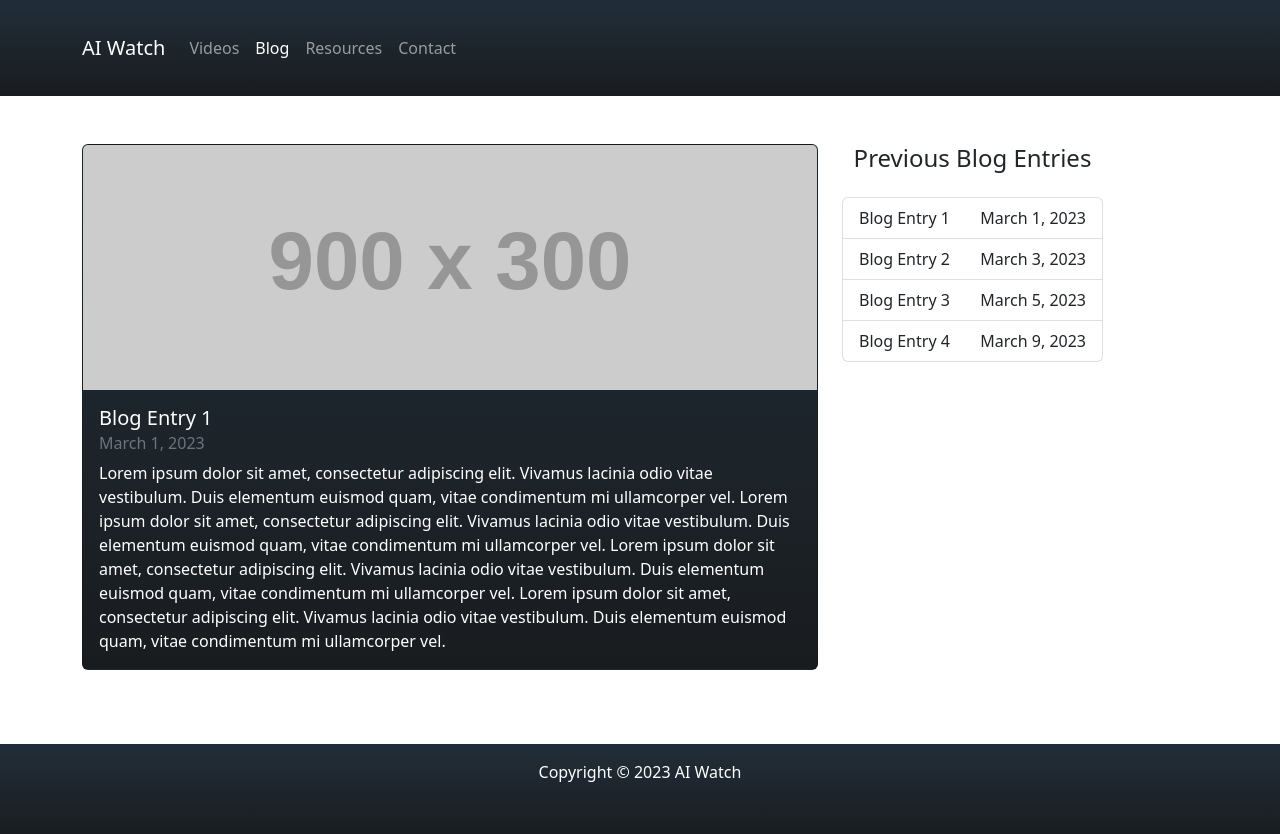
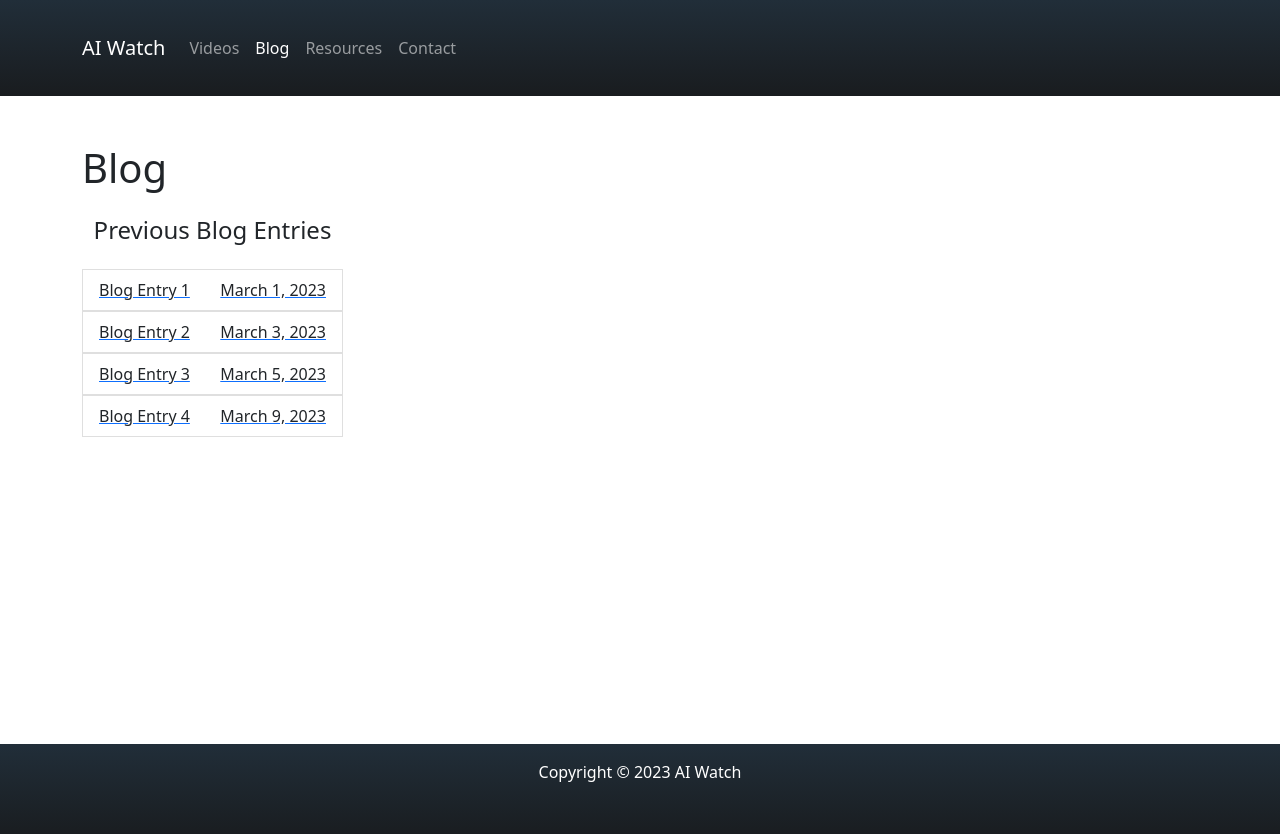
Before and after one commit to dstock3/aiwatch, a React (Create React App) app: page /blog in a window 1280 px wide. Shown: the top 834 px of the page. Built offline with nearby package versions, Linux system fonts and the light colour scheme.

Commit message:
working on adding urls for each blog.

```diff
--- a/src/AppRouter.js
+++ b/src/AppRouter.js
@@ -6,6 +6,7 @@ import Videos from './components/pages/Videos';
 import Blog from './components/pages/Blog';
 import Resources from './components/pages/Resources';
 import Contact from './components/pages/Contact';
+import BlogHome from './components/pages/BlogHome';
 
 const AppRouter = () => {
     return (
@@ -19,15 +20,22 @@ const AppRouter = () => {
                 <PageContainer Page={Videos} />}
             />
 
-            <Route path="/blog" element={
-                <PageContainer Page={Blog} />}
+            <Route path="/blog"element={
+                <PageContainer Page={BlogHome} />}
             />
+
             <Route path="/resources" element={
                 <PageContainer Page={Resources} />}
             />
+
             <Route path="/contact" element={
                 <PageContainer Page={Contact} />}
             />
+            <Route path="/blog/:blogId" element={
+                <PageContainer Page={(props) =>
+                    <Blog blogId={props.params.blogId} />}
+                />
+            }/>
         </Routes>
       </Router>
     );
--- a/src/components/pages/Blog.js
+++ b/src/components/pages/Blog.js
@@ -1,83 +1,69 @@
-import React, { useState } from 'react';
+import React from 'react';
 import { Container, Row, Col, Card } from 'react-bootstrap';
 import BlogList from '../sections/BlogList';
 import { Helmet } from 'react-helmet';
+import blogs from '../../data/blogs';
+import { useParams } from 'react-router-dom';
 
 const Blog = () => {
-  const blogs = [
-    { title: 'Blog Entry 1',
-      date: 'March 1, 2023',
-      text: 'Lorem ipsum dolor sit amet, consectetur adipiscing elit. Vivamus lacinia odio vitae vestibulum. Duis elementum euismod quam, vitae condimentum mi ullamcorper vel. Lorem ipsum dolor sit amet, consectetur adipiscing elit. Vivamus lacinia odio vitae vestibulum. Duis elementum euismod quam, vitae condimentum mi ullamcorper vel. Lorem ipsum dolor sit amet, consectetur adipiscing elit. Vivamus lacinia odio vitae vestibulum. Duis elementum euismod quam, vitae condimentum mi ullamcorper vel. Lorem ipsum dolor sit amet, consectetur adipiscing elit. Vivamus lacinia odio vitae vestibulum. Duis elementum euismod quam, vitae condimentum mi ullamcorper vel.',
-      img: 'https://via.placeholder.com/900x300',
-      tags: ['tag1', 'tag2', 'tag3']
-    },
-    { title: 'Blog Entry 2',
-      date: 'March 3, 2023',
-      text: 'Lorem ipsum dolor sit amet, consectetur adipiscing elit. Vivamus lacinia odio vitae vestibulum. Duis elementum euismod quam, vitae condimentum mi ullamcorper vel. Lorem ipsum dolor sit amet, consectetur adipiscing elit. Vivamus lacinia odio vitae vestibulum. Duis elementum euismod quam, vitae condimentum mi ullamcorper vel. Lorem ipsum dolor sit amet, consectetur adipiscing elit. Vivamus lacinia odio vitae vestibulum. Duis elementum euismod quam, vitae condimentum mi ullamcorper vel. Lorem ipsum dolor sit amet, consectetur adipiscing elit. Vivamus lacinia odio vitae vestibulum. Duis elementum euismod quam, vitae condimentum mi ullamcorper vel.',
-      img: 'https://via.placeholder.com/900x300',
-      tags: ['tag4', 'tag5', 'tag6']
-    },
-    { title: 'Blog Entry 3',
-      date: 'March 5, 2023',
-      text: 'Lorem ipsum dolor sit amet, consectetur adipiscing elit. Vivamus lacinia odio vitae vestibulum. Duis elementum euismod quam, vitae condimentum mi ullamcorper vel. Lorem ipsum dolor sit amet, consectetur adipiscing elit. Vivamus lacinia odio vitae vestibulum. Duis elementum euismod quam, vitae condimentum mi ullamcorper vel. Lorem ipsum dolor sit amet, consectetur adipiscing elit. Vivamus lacinia odio vitae vestibulum. Duis elementum euismod quam, vitae condimentum mi ullamcorper vel. Lorem ipsum dolor sit amet, consectetur adipiscing elit. Vivamus lacinia odio vitae vestibulum. Duis elementum euismod quam, vitae condimentum mi ullamcorper vel.',
-      img: 'https://via.placeholder.com/900x300',
-      tags: ['tag7', 'tag8', 'tag9']
-    },
-    { title: 'Blog Entry 4',
-      date: 'March 9, 2023',
-      text: 'Lorem ipsum dolor sit amet, consectetur adipiscing elit. Vivamus lacinia odio vitae vestibulum. Duis elementum euismod quam, vitae condimentum mi ullamcorper vel. Lorem ipsum dolor sit amet, consectetur adipiscing elit. Vivamus lacinia odio vitae vestibulum. Duis elementum euismod quam, vitae condimentum mi ullamcorper vel. Lorem ipsum dolor sit amet, consectetur adipiscing elit. Vivamus lacinia odio vitae vestibulum. Duis elementum euismod quam, vitae condimentum mi ullamcorper vel. Lorem ipsum dolor sit amet, consectetur adipiscing elit. Vivamus lacinia odio vitae vestibulum. Duis elementum euismod quam, vitae condimentum mi ullamcorper vel.',
-      img: 'https://via.placeholder.com/900x300',
-      tags: ['tag10', 'tag11', 'tag12']
-    }
-  ];
+  const { blogId } = useParams();
+  const blog = blogs.find((b) => b.id.toString() === blogId);
 
-  const [selectedBlog, setSelectedBlog] = useState(blogs[0]);
-
-  const handleBlogSelect = (blog) => {
-    setSelectedBlog(blog);
-  }
-
+  if (!blog) {
     return (
       <>
         <Helmet>
-        <title>{`${selectedBlog.title} - AI Watch`}</title>
+          <title>404 - Blog Not Found - AI Watch</title>
+        </Helmet>
+        <Container className="my-5">
+          <h1>Blog Not Found</h1>
+          <p>The blog you are looking for does not exist or has been removed.</p>
+        </Container>
+      </>
+    );
+  } else {
+    return (
+      <>
+        <Helmet>
+          <title>{`${blog.title} - AI Watch`}</title>
           <meta
             key="description"
             name="description"
-          content={`Read our latest blog post: ${selectedBlog.title}. ${selectedBlog.text.substring(0, 150)}...`}
+            content={`Read our latest blog post: ${blog.title}. ${blog.text.substring(0, 150)}...`}
           />
           <meta
             key="keywords"
             name="keywords"
-          content={`AI, artificial intelligence, machine learning, ${selectedBlog.tags.join(', ')}`}
+            content={`AI, artificial intelligence, machine learning, ${blog.tags.join(', ')}`}
           />
         </Helmet>
 
         <Container className="my-5">
           <Row>
             <Col md={8}>
-            {selectedBlog && (
+              {blog && (
                 <Card className="mb-4 gradient text-white">
                   <Card.Img
                     variant="top"
-                  src={selectedBlog.img}
-                  alt={selectedBlog.title}
+                    src={blog.img}
+                    alt={blog.title}
                   />
                   <Card.Body>
-                  <Card.Title>{selectedBlog.title}</Card.Title>
+                    <Card.Title>{blog.title}</Card.Title>
                     <Card.Subtitle className="mb-2 text-muted">
-                    {selectedBlog.date}
+                      {blog.date}
                     </Card.Subtitle>
-                  <Card.Text>{selectedBlog.text}</Card.Text>
+                    <Card.Text>{blog.text}</Card.Text>
                   </Card.Body>
                 </Card>
               )}
             </Col>
-          <BlogList blogs={blogs} onBlogSelect={handleBlogSelect} />
+            <BlogList blogs={blogs} />
           </Row>
         </Container>
       </>
     );
+  }
 };
 
 export default Blog;
--- /dev/null
+++ b/src/components/pages/BlogHome.js
@@ -0,0 +1,34 @@
+import React from 'react';
+import { Container, Row } from 'react-bootstrap';
+import BlogList from '../sections/BlogList';
+import { Helmet } from 'react-helmet';
+import blogs from '../../data/blogs';
+
+const BlogHome = () => {
+  return (
+    <>
+      <Helmet>
+        <title>Blog - AI Watch</title>
+        <meta
+          key="description"
+          name="description"
+          content="Explore our latest blog posts about AI and machine learning."
+        />
+        <meta
+          key="keywords"
+          name="keywords"
+          content="AI, artificial intelligence, machine learning, blog"
+        />
+      </Helmet>
+
+      <Container className="my-5">
+        <Row>
+          <h1 className="mb-4">Blog</h1>
+          <BlogList blogs={blogs} />
+        </Row>
+      </Container>
+    </>
+  );
+};
+
+export default BlogHome;
--- a/src/components/sections/BlogList.js
+++ b/src/components/sections/BlogList.js
@@ -1,8 +1,9 @@
 import React from 'react';
 import { Col, ListGroup } from 'react-bootstrap';
-import '../../style/blog.css'
+import { Link } from 'react-router-dom';
+import '../../style/blog.css';
 
-const BlogList = (props) => {
+const BlogList = ({ blogs }) => {
   const [activeIndex, setActiveIndex] = React.useState(null);
 
   const handleMouseEnter = (index) => {
@@ -17,27 +18,23 @@ const BlogList = (props) => {
     <Col md={3}>
       <h4 className="text-center mb-4">Previous Blog Entries</h4>
       <ListGroup>
-                {props.blogs.map((blog, index) => (
+        {blogs.map((blog, index) => (
+          <Link to={`/blog/${blog.id}`} key={index}>
             <ListGroup.Item
-                        key={index}
-                        onClick={() => props.onBlogSelect(blog)}
               onMouseEnter={() => handleMouseEnter(index)}
               onMouseLeave={() => handleMouseLeave()}
               active={activeIndex === index}
             >
               <div className="bloglist-item d-flex justify-content-between align-items-center">
-                            <div className="title">
-                                {blog.title}
-                            </div>
-                            <div className="date">
-                                {blog.date}
-                            </div>
+                <div className="title">{blog.title}</div>
+                <div className="date">{blog.date}</div>
               </div>
             </ListGroup.Item>
+          </Link>
         ))}
       </ListGroup>
     </Col>
   );
-}
+};
 
 export default BlogList;
--- /dev/null
+++ b/src/data/blogs.js
@@ -0,0 +1,33 @@
+const blogs = [
+    { id: 1,
+      title: 'Blog Entry 1',
+      date: 'March 1, 2023',
+      text: 'Lorem ipsum dolor sit amet, consectetur adipiscing elit. Vivamus lacinia odio vitae vestibulum. Duis elementum euismod quam, vitae condimentum mi ullamcorper vel. Lorem ipsum dolor sit amet, consectetur adipiscing elit. Vivamus lacinia odio vitae vestibulum. Duis elementum euismod quam, vitae condimentum mi ullamcorper vel. Lorem ipsum dolor sit amet, consectetur adipiscing elit. Vivamus lacinia odio vitae vestibulum. Duis elementum euismod quam, vitae condimentum mi ullamcorper vel. Lorem ipsum dolor sit amet, consectetur adipiscing elit. Vivamus lacinia odio vitae vestibulum. Duis elementum euismod quam, vitae condimentum mi ullamcorper vel.',
+      img: 'https://via.placeholder.com/900x300',
+      tags: ['tag1', 'tag2', 'tag3']
+    },
+    {
+      id: 2,
+      title: 'Blog Entry 2',
+      date: 'March 3, 2023',
+      text: 'Lorem ipsum dolor sit amet, consectetur adipiscing elit. Vivamus lacinia odio vitae vestibulum. Duis elementum euismod quam, vitae condimentum mi ullamcorper vel. Lorem ipsum dolor sit amet, consectetur adipiscing elit. Vivamus lacinia odio vitae vestibulum. Duis elementum euismod quam, vitae condimentum mi ullamcorper vel. Lorem ipsum dolor sit amet, consectetur adipiscing elit. Vivamus lacinia odio vitae vestibulum. Duis elementum euismod quam, vitae condimentum mi ullamcorper vel. Lorem ipsum dolor sit amet, consectetur adipiscing elit. Vivamus lacinia odio vitae vestibulum. Duis elementum euismod quam, vitae condimentum mi ullamcorper vel.',
+      img: 'https://via.placeholder.com/900x300',
+      tags: ['tag4', 'tag5', 'tag6']
+    },
+    { id: 3,
+      title: 'Blog Entry 3',
+      date: 'March 5, 2023',
+      text: 'Lorem ipsum dolor sit amet, consectetur adipiscing elit. Vivamus lacinia odio vitae vestibulum. Duis elementum euismod quam, vitae condimentum mi ullamcorper vel. Lorem ipsum dolor sit amet, consectetur adipiscing elit. Vivamus lacinia odio vitae vestibulum. Duis elementum euismod quam, vitae condimentum mi ullamcorper vel. Lorem ipsum dolor sit amet, consectetur adipiscing elit. Vivamus lacinia odio vitae vestibulum. Duis elementum euismod quam, vitae condimentum mi ullamcorper vel. Lorem ipsum dolor sit amet, consectetur adipiscing elit. Vivamus lacinia odio vitae vestibulum. Duis elementum euismod quam, vitae condimentum mi ullamcorper vel.',
+      img: 'https://via.placeholder.com/900x300',
+      tags: ['tag7', 'tag8', 'tag9']
+    },
+    { id: 4,
+      title: 'Blog Entry 4',
+      date: 'March 9, 2023',
+      text: 'Lorem ipsum dolor sit amet, consectetur adipiscing elit. Vivamus lacinia odio vitae vestibulum. Duis elementum euismod quam, vitae condimentum mi ullamcorper vel. Lorem ipsum dolor sit amet, consectetur adipiscing elit. Vivamus lacinia odio vitae vestibulum. Duis elementum euismod quam, vitae condimentum mi ullamcorper vel. Lorem ipsum dolor sit amet, consectetur adipiscing elit. Vivamus lacinia odio vitae vestibulum. Duis elementum euismod quam, vitae condimentum mi ullamcorper vel. Lorem ipsum dolor sit amet, consectetur adipiscing elit. Vivamus lacinia odio vitae vestibulum. Duis elementum euismod quam, vitae condimentum mi ullamcorper vel.',
+      img: 'https://via.placeholder.com/900x300',
+      tags: ['tag10', 'tag11', 'tag12']
+    }
+];
+
+export default blogs;
```
Lines whose indentation alone changed are shown as unchanged.
